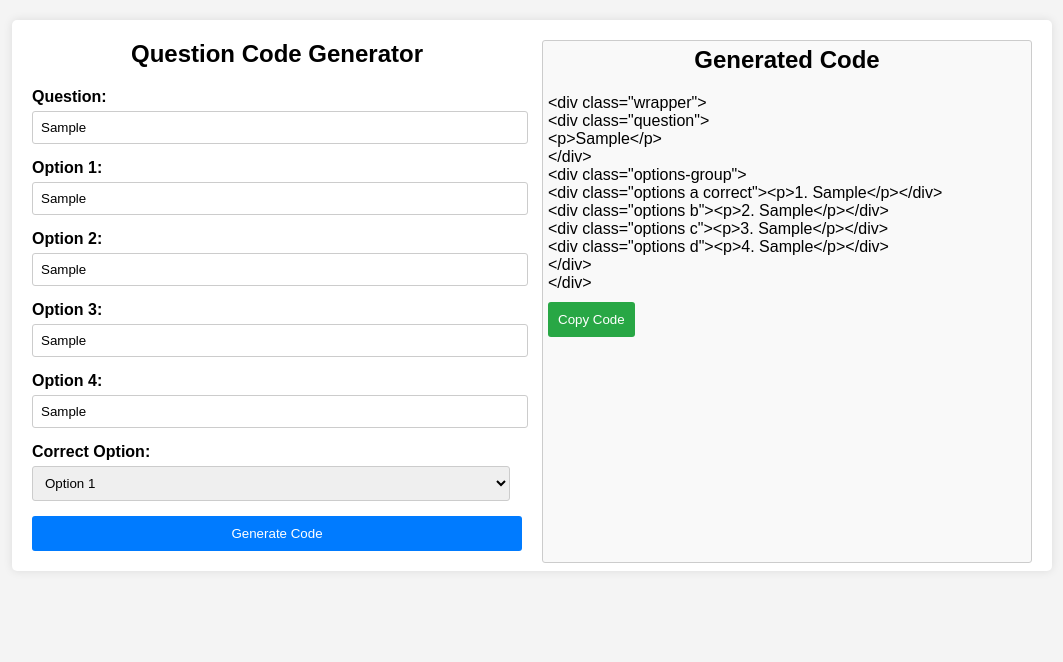
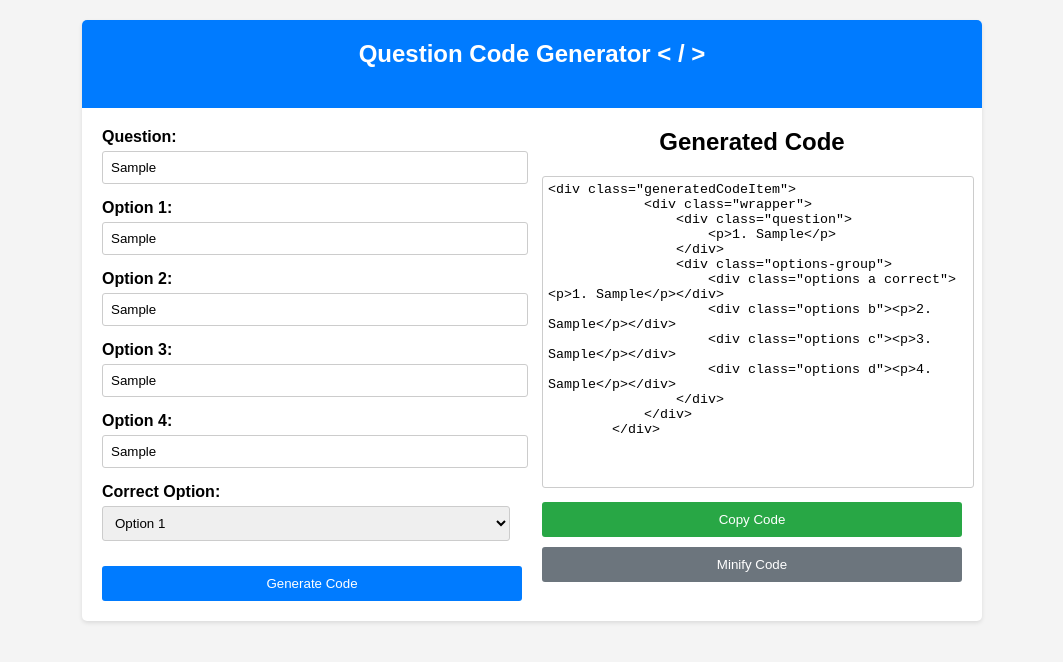
Before and after one commit to sunilsharmapoudel/mcq-generator, a plain HTML site: page index.html in a window 1280 px wide. Both pictures are taken after typing "Sample", "Sample", "Sample", "Sample", "Sample" into the empty fields and a click on the button "Generate Code". Shown: the whole page, without its empty margins (108-1171 px from the left). Drawn offline with Linux system fonts and the light colour scheme.

Commit message:
design changed, minify code added

```diff
--- a/index.html
+++ b/index.html
@@ -3,7 +3,6 @@
 <head>
 <meta charset="UTF-8">
 <meta name="viewport" content="width=device-width, initial-scale=1.0">
-<link rel="shortcut icon" type="image/x-icon" href="favicon.ico">
 <title>Question Code Generator</title>
 <style>
     body {
@@ -14,20 +13,32 @@
     }
 
     .container {
-        display: grid;
-        grid-template-columns: 1fr;
-        gap: 20px;
-        max-width: 1000px;
+        max-width: 900px;
         margin: 20px auto;
         background-color: #fff;
+        border-radius: 5px;
+        box-shadow: 0 2px 4px rgba(0, 0, 0, 0.1);
+    }
+
+    .header {
         padding: 20px;
-        border-radius: 5px;
-        box-shadow: 0 0 10px rgba(0, 0, 0, 0.1);
+        background-color: #007bff;
+        color: #fff;
+        border-top-left-radius: 5px;
+        border-top-right-radius: 5px;
+    }
+
+    .content {
+        display: grid;
+        grid-template-columns: 1fr 1fr;
+        gap: 20px;
+        padding: 20px;
     }
 
     h2 {
+        margin-top: 0;
         text-align: center;
-        margin-top: 0;
+        font-size: x-large;
     }
 
     label {
@@ -47,6 +58,7 @@
     button {
         width: 100%;
         padding: 10px;
+        margin-top: 10px;
         background-color: #007bff;
         color: #fff;
         border: none;
@@ -59,30 +71,28 @@
         background-color: #0056b3;
     }
 
-    #generatedCodeContainer {
-        background-color: #f9f9f9;
+    #generatedCodeTextTextarea {
+        width: 100%;
+        height: 300px;
+        resize: none;
         padding: 5px;
         border: 1px solid #ccc;
         border-radius: 3px;
-        overflow-wrap: break-word;
-        height: 100%;
-        position: relative;
     }
 
     #copyCodeButton {
-        margin-top: 10px;
         background-color: #28a745;
-        display: block;
-        width: fit-content;
+        color: #fff;
     }
 
-    #copyCodeButton:hover {
-        background-color: #218838;
+    #minifyCodeButton {
+        background-color: #6c757d;
+        color: #fff;
     }
 
-    @media only screen and (min-width: 720px) {
-        .container {
-            grid-template-columns: 1fr 1fr;
+    @media (max-width: 767px) {
+        .content {
+            grid-template-columns: 1fr;
         }
     }
 </style>
@@ -90,8 +100,12 @@
 <body>
 
 <div class="container">
+    <div class="header">
+        <h2>Question Code Generator < / ></h2>
+    </div>
+
+    <div class="content">
         <div>
-        <h2>Question Code Generator</h2>
             <label for="question">Question:</label>
             <input type="text" id="question" placeholder="Enter your question">
 
@@ -118,14 +132,18 @@
             <button onclick="generateCode()">Generate Code</button>
         </div>
 
-    <div id="generatedCodeContainer">
+        <div>
             <h2>Generated Code</h2>
-        <div id="generatedCode"></div>
+            <textarea id="generatedCodeTextTextarea" readonly></textarea>
             <button id="copyCodeButton" onclick="copyCode()" disabled>Copy Code</button>
+            <button id="minifyCodeButton" onclick="minifyCode()">Minify Code</button>
+        </div>
     </div>
 </div>
 
 <script>
+    let questionCounter = 0;
+
     function generateCode() {
         const question = document.getElementById("question").value.trim();
         const option1 = document.getElementById("option1").value.trim();
@@ -139,9 +157,12 @@
             return;
         }
 
-        const code = `<div class="wrapper">
+        questionCounter++;
+
+        const code = `<div class="generatedCodeItem">
+            <div class="wrapper">
                 <div class="question">
-        <p>${question}</p>
+                    <p>${questionCounter}. ${question}</p>
                 </div>
                 <div class="options-group">
                     <div class="options a${correctOption === 'a' ? ' correct' : ''}"><p>1. ${option1}</p></div>
@@ -149,21 +170,30 @@
                     <div class="options c${correctOption === 'c' ? ' correct' : ''}"><p>3. ${option3}</p></div>
                     <div class="options d${correctOption === 'd' ? ' correct' : ''}"><p>4. ${option4}</p></div>
                 </div>
+            </div>
         </div>`;
 
-        document.getElementById("generatedCode").innerText = code;
+        const generatedCodeTextTextarea = document.getElementById("generatedCodeTextTextarea");
+
+        generatedCodeTextTextarea.value += code + "\n";
+
         document.getElementById("copyCodeButton").disabled = false;
     }
 
     function copyCode() {
-        const codeElement = document.getElementById("generatedCode");
-        const range = document.createRange();
-        range.selectNode(codeElement);
-        window.getSelection().removeAllRanges();
-        window.getSelection().addRange(range);
+        const generatedCodeTextTextarea = document.getElementById("generatedCodeTextTextarea");
+        generatedCodeTextTextarea.select();
         document.execCommand("copy");
-        window.getSelection().removeAllRanges();
-        alert("Code copied!");
+        alert("Code copied to clipboard!");
+    }
+
+    function minifyCode() {
+        const generatedCodeTextTextarea = document.getElementById("generatedCodeTextTextarea");
+        generatedCodeTextTextarea.value = minifyHTML(generatedCodeTextTextarea.value);
+    }
+
+    function minifyHTML(html) {
+        return html.replace(/<!--[\s\S]*?-->/g, "").replace(/[ \t]+/g, " ").replace(/>\s+</g, "><").trim();
     }
 </script>
 
```
Lines whose indentation alone changed are shown as unchanged.
